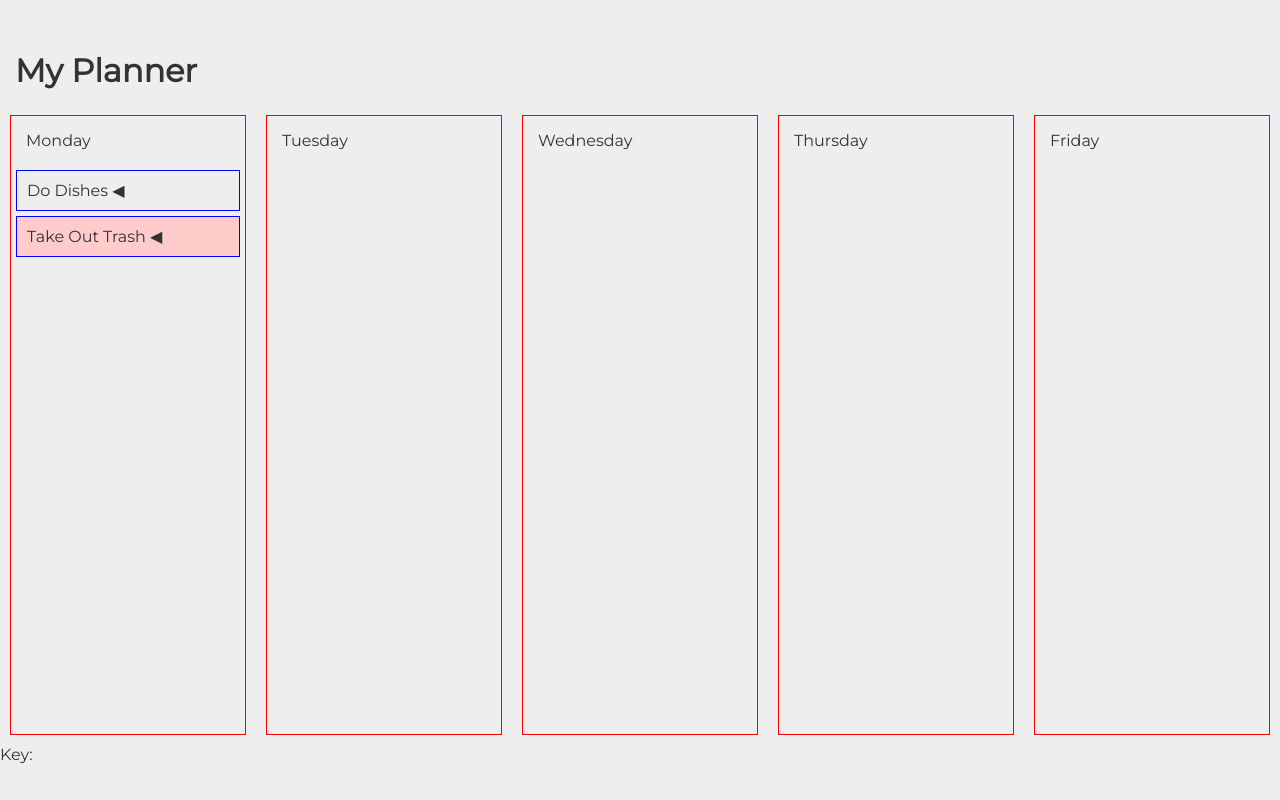
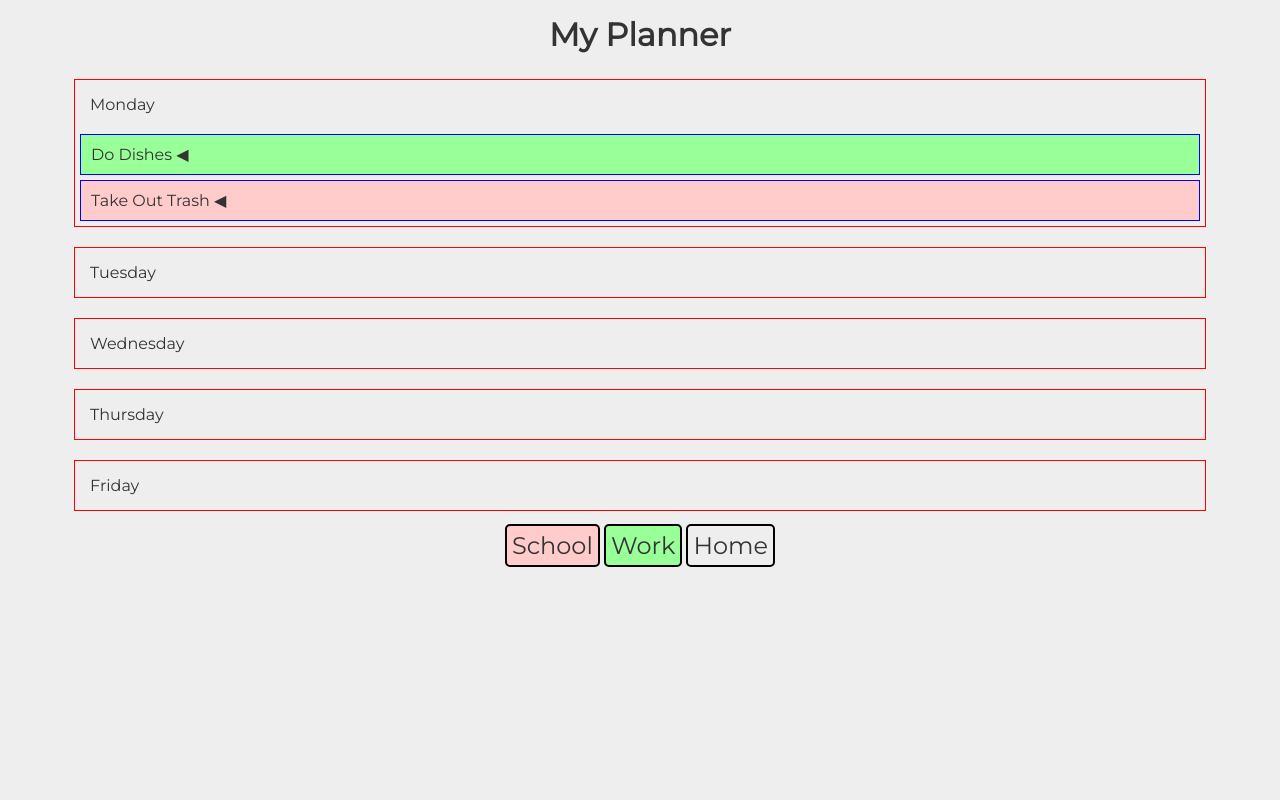
Before and after one commit to austincregeur/WeeklyPlanner, a plain HTML site: page index.html in a window 1280 px wide. Drawn offline with Linux system fonts and the light colour scheme.

Commit message:
Added Highlight Effect to todo items when hovering over the key

```diff
--- a/index.html
+++ b/index.html
@@ -14,7 +14,7 @@
 <div class="planner">
     <div class="day">
         <header>Monday</header>
-        <div draggable="true" class="item">
+        <div draggable="true" class="item work">
             <span>Do Dishes</span>
             <input id="s1" type="checkbox" name="t2" checked />
             <label for="s1"></label>
@@ -46,8 +46,11 @@
 </div>
 
 <footer>
-    Key:
+    <div class="label school">School</div>
+    <div class="label work">Work</div>
+    <div class="label yellow">Home</div>
 </footer>
     <script src="index.js"></script>
+    <script src="style.js"></script>
 </body>
 </html>
--- a/style.css
+++ b/style.css
@@ -9,22 +9,22 @@ body {
   font-family: 'Montserrat', sans-serif;
   background-color: #eee;
   color: #333;
-  height: 100vh;
   display: flex;
   flex-direction: column;
   justify-content: center;
+  align-items: center;
 }
 
 .planner {
   display: flex;
+  flex-direction: column;
   justify-content: center;
-  height: 80%;
+  width: 90%;
 }
 
 .day {
     margin: 10px;
     border: 1px solid red;
-    width: 100%;
 }
 
 header{
@@ -36,10 +36,6 @@ header{
     padding: 10px;
     border: 1px solid blue;
     position: relative;
-}
-
-.item.school {
-  background-color: #ffcccb;
 }
 
 .description {
@@ -69,11 +65,38 @@ input:checked + label + p{
 input:not(:checked) + label + p{
   position: absolute;
   background-color: #eee;
-  padding: 15px;
+  margin:0 5px;
+  padding: 10px;
   border: 1px red solid;
   color: black;
   z-index: 1;
-  width: 300px;
   top: 40px;
   left: -1px;
 }
+
+footer {
+  align-self: center;
+  margin: 10px;
+}
+
+
+
+.label {
+  font-size: 1.5rem;
+  display: inline;
+  padding: 5px;
+  border: 2px black solid;
+  border-radius: 5px;;
+}
+
+.school {
+  background-color: #ffcccb;
+}
+
+.work {
+  background-color: #99ff99;
+}
+
+@media screen and (max-width: 800px){
+
+}
--- /dev/null
+++ b/style.js
@@ -0,0 +1,19 @@
+let categories = ["school", "home", "work", "social"];
+
+categories.forEach(item => {
+    let label = Array.from(document.querySelectorAll(`.${item}.label`));
+    if (label) label = label[0];
+    let elements = Array.from(document.getElementsByClassName(item));
+    if(label){
+        label.addEventListener("mouseover", () => {
+           elements.forEach(element => {
+            element.style.boxShadow = "5px 5px 15px black";
+           })
+        })
+        label.addEventListener("mouseout", () => {
+            elements.forEach(element => {
+             element.style.boxShadow = "none";
+            })
+         })
+    }
+})
```
